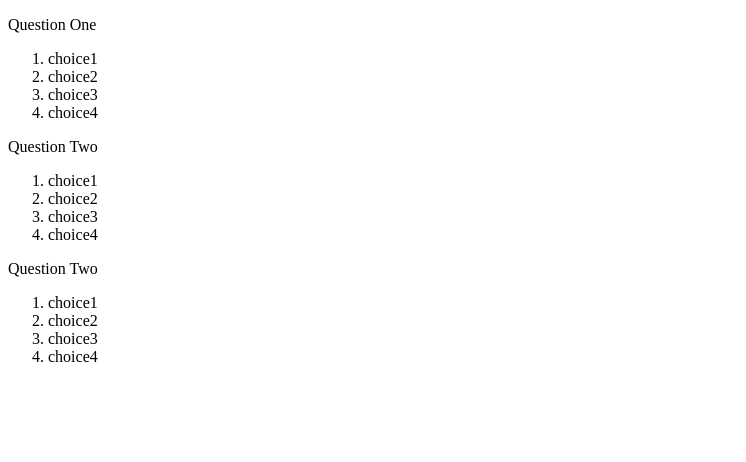
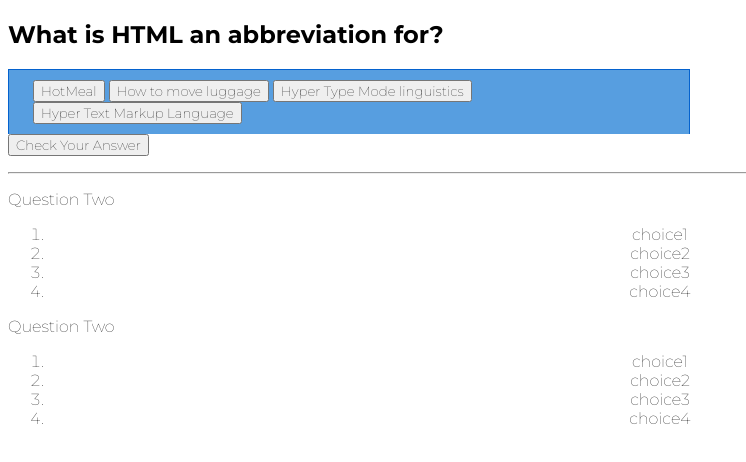
Before and after one commit to Dev-Hayato/Code-Quiz, a plain HTML site: page index.html in a window 1280 px wide. Shown: the whole page, without its empty margins (0-746 px from the left). Drawn offline with Linux system fonts and the light colour scheme.

Commit message:
Updating quiz

```diff
--- a/index.html
+++ b/index.html
@@ -4,17 +4,28 @@
     <meta charset="UTF-8">
     <meta http-equiv="X-UA-Compatible" content="IE=edge">
     <meta name="viewport" content="width=device-width, initial-scale=1.0">
+    <link rel="preconnect" href="https://fonts.googleapis.com">
+    <link rel="preconnect" href="https://fonts.gstatic.com" crossorigin>
+    <link href="https://fonts.googleapis.com/css2?family=Montserrat:wght@100;700&display=swap" rel="stylesheet">
+    <link rel="stylesheet" href="style.css"/>
     <title>Code Quiz</title>
 </head>
 <body>
+ <p id="countDown"></p>
+  <section>
+    <h1 class="container">What is HTML an abbreviation for?</h1>
 
-    <p class="container">Question One</p>
-    <ol>
-        <li>choice1</li>
-        <li>choice2</li>
-        <li>choice3</li>
-        <li>choice4</li>
-    </ol>
+    <div class="quiz-btn">
+        <button> HotMeal</button>
+        <button>How to move luggage</button>
+        <button>Hyper Type Mode linguistics</button>
+        <button>Hyper Text Markup Language</button>
+    </div>
+    <button onclick="myFunction()">Check Your Answer</button>
+    <p id="win"></p>
+  </section>
+
+  <hr>
 
     <p class="container2">Question Two</p>
     <ol>
@@ -24,7 +35,7 @@
         <li>choice4</li>
     </ol>
 
-    <p class="container2">Question Two</p>
+    <p class="container3">Question Two</p>
     <ol>
         <li>choice1</li>
         <li>choice2</li>
@@ -32,6 +43,6 @@
         <li>choice4</li>
     </ol>
 
-    <script>src ="script.js"</script>
+    <script src ="script.js"></script>
 </body>
 </html>
--- a/script.js
+++ b/script.js
@@ -0,0 +1,3 @@
+function myFunction() {
+    document.getElementById("win").innerHTML = "YOU WIN!!!";
+  }
--- a/style.css
+++ b/style.css
@@ -0,0 +1,29 @@
+* {
+    font-family: 'Montserrat', sans-serif;
+}
+.container, .container2, .container3 {
+    text-align: none;
+}
+
+ol {
+    text-align: center;
+}
+
+.quiz-btn {
+    background-color: hsl(209, 69%, 61%);
+    border: 1px solid #0462ce;
+    color: white;
+    padding: 10px 24px;
+    cursor: pointer;
+    width: 50%;
+    display: block;
+      }
+
+.quiz-btn:not(:last-child) {
+  border-bottom: none;
+}
+
+
+.quiz-btn:hover {
+  background-color: hsl(194, 66%, 45%);
+}
```
